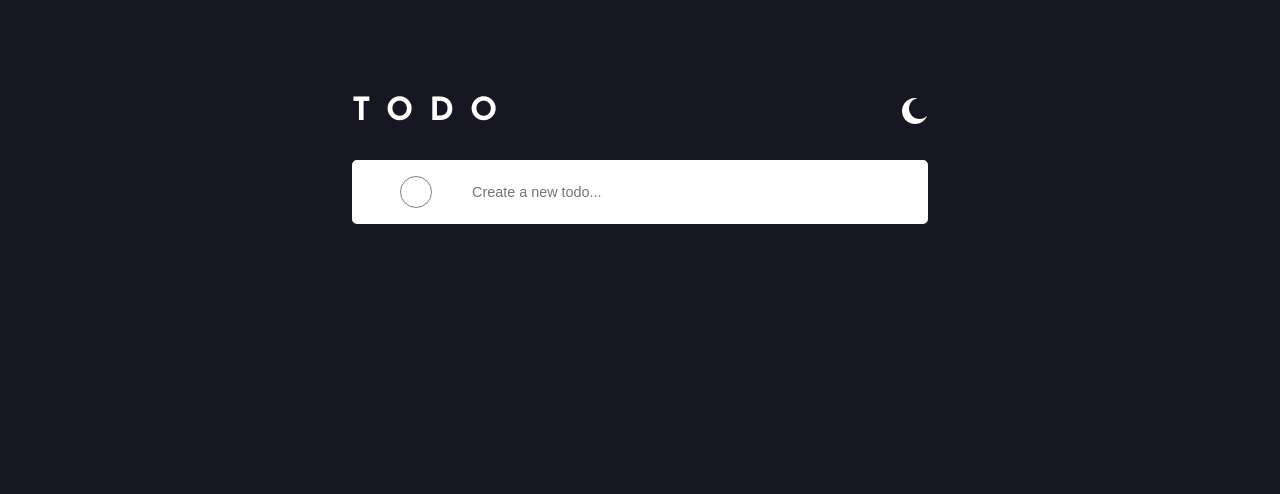
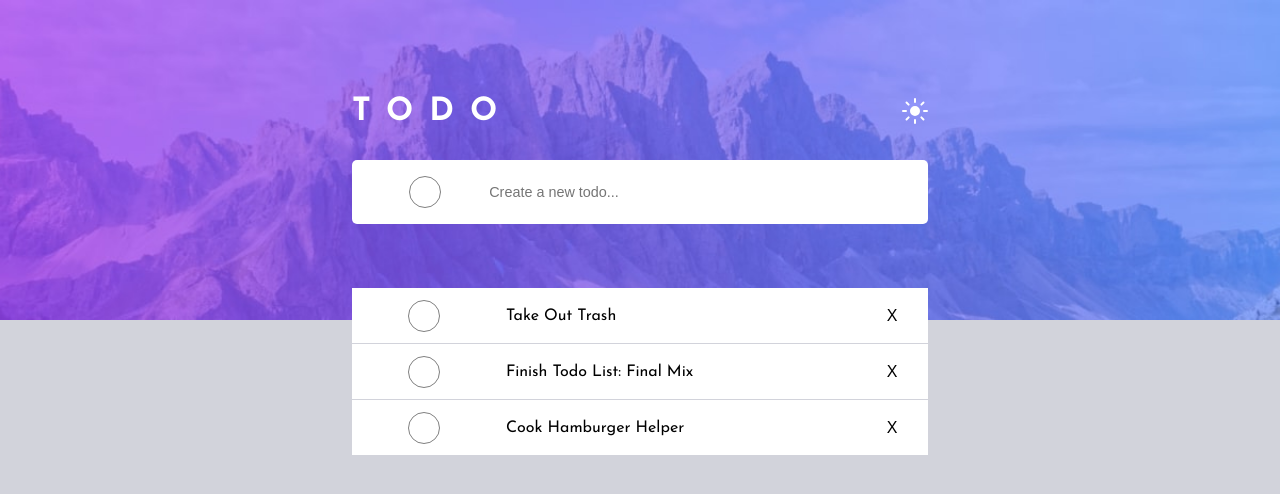
Before and after one commit to naser23/todo-app-react, a React (Create React App) app: page / in a window 1280 px wide. Shown: the top 494 px of the page. Built offline with nearby package versions, Linux system fonts and the light colour scheme.

Commit message:
restarted all the js again. Trying to have a more concrete way of changing themes and saving local storage.

```diff
--- a/src/App.js
+++ b/src/App.js
@@ -1,61 +1,19 @@
 import React from "react";
+import HeroImg from "./components/HeroImg";
+import DayImg from "./images/bg-desktop-light.jpg";
 import Header from "./components/Header";
 import InputForm from "./components/InputForm";
 import TodoItemList from "./components/TodoItemList";
-import { useState } from "react";
-import beginningTodos from "./data/BeginningTodos";
-import { StateTest } from "./components/StateTest";
-import HeroImg from "./components/HeroImg";
-import DayImgMobile from "./images/bg-mobile-light.jpg";
-
+import useLocalStorage from "./components/useLocalStorage";
+import BeginningTodos from "./data/BeginningTodos";
+import SunIcon from "./images/icon-sun.svg";
 import { v4 as uuidv4 } from "uuid";
+import MoonIcon from "./images/icon-moon.svg";
 
 function App() {
-  console.log(DayImgMobile);
-  // getting the beginning todos from local storage.
-  const storedTodos = JSON.parse(localStorage.getItem("todos")) || [];
+  const [todos, setTodos] = useLocalStorage("todos", BeginningTodos);
 
-  // seting an app level state varriable to track the list items
-  const [todos, setTodos] = useState(storedTodos);
-
-  // saves the items after every change and on refresh
-  localStorage.setItem("todos", JSON.stringify(todos));
-
-  function deleteTodo(id) {
-    setTodos(todos.filter((todo) => todo.id !== id));
-    console.log(todos);
-    localStorage.setItem("todos", JSON.stringify(todos));
-  }
-
-  // find out whether it is day or night on the app.
-  const toggledTheme =
-    localStorage.getItem("theme") || localStorage.setItem("theme", "day");
-
-  const [theme, setTheme, changeTheme] = StateTest(toggledTheme);
-  // toggle it to the opposite theme on click.
-
-  theme === "day"
-    ? (document.body.style.backgroundColor = "hsl(233, 11%, 84%)")
-    : (document.body.style.backgroundColor = "hsl(235, 21%, 11%)");
-
-  // change the color of the card, background, and header text to the corresponding theme.
-  // change the img src of the button and the ::after to the corresponding theme.
-  // save and store that preference in local storage
-
-  // theme styling
-  const lightCard = {
-    height: "100%",
-    background: "white",
-    borderRadius: "5px",
-  };
-
-  const darkCard = {
-    height: "100%",
-    background: "hsl(235, 24%, 19%)",
-    borderRadius: "5px",
-  };
-
-  // creating a new todo object and adding it to array of todos
+  // add todos
   function addTodo(text) {
     if (text !== "") {
       let newTodo = {
@@ -63,30 +21,23 @@ function App() {
         text: text,
       };
       setTodos([newTodo, ...todos]);
-      localStorage.setItem("todos", JSON.stringify(todos));
-      console.log(todos);
     } else {
       alert("please type something in the form");
     }
   }
 
+  // delete todos
+  function deleteTodo(id) {
+    setTodos(todos.filter((todo) => todo.id !== id));
+    console.log(todos);
+  }
+
   return (
     <main className="container">
-      {theme === "day" ? (
-        <>
-          <HeroImg />
-          <Header />
-          <InputForm handleAdd={addTodo} />
-          <TodoItemList beginningTodos={todos} handleDelete={deleteTodo} />
-        </>
-      ) : (
-        <>
-          <HeroImg />
-          <Header />
-          <InputForm handleAdd={addTodo} />
-          <TodoItemList beginningTodos={todos} handleDelete={deleteTodo} />
-        </>
-      )}
+      <HeroImg background={DayImg} />
+      <Header src={SunIcon} />
+      <InputForm handleAdd={addTodo} />
+      <TodoItemList todos={todos} handleDelete={deleteTodo} />
     </main>
   );
 }
--- a/src/components/Header.js
+++ b/src/components/Header.js
@@ -1,21 +1,11 @@
 import React from "react";
-import { StateTest } from "./StateTest";
-import SunIcon from "../images/icon-sun.svg";
-import MoonIcon from "../images/icon-moon.svg";
 
-function Header() {
-  const toggledTheme =
-    localStorage.getItem("theme") || localStorage.setItem("theme", "day");
-  const [theme, setTheme, changeTheme] = StateTest(toggledTheme);
-
+function Header({ src }) {
   return (
     <div className="header-area">
       <h1>TODO</h1>
-      <button onClick={changeTheme}>
-        <img
-          src={theme === "night" ? SunIcon : MoonIcon}
-          alt="theme-icon"
-        ></img>
+      <button>
+        <img src={src} alt="theme-icon" />
       </button>
     </div>
   );
--- a/src/components/HeroImg.js
+++ b/src/components/HeroImg.js
@@ -1,35 +1,13 @@
 import React from "react";
-import DayImgMobile from "../images/bg-mobile-light.jpg";
-import NightImgMobile from "../images/bg-mobile-dark.jpg";
-import { StateTest } from "./StateTest";
 
-function HeroImg() {
-  const toggledTheme =
-    localStorage.getItem("theme") || localStorage.setItem("theme", "day");
-  const [theme, setTheme, changeTheme] = StateTest(toggledTheme);
-
-  const lightMobileBg = {
-    backgroundImage: `url(${DayImgMobile})`,
+function HeroImg({ background }) {
+  const backgroundStyle = {
+    backgroundImage: `url(${background})`,
+    backgroundRepeat: "no-repeat",
     backgroundPosition: "center",
-    backgroundRepeat: "no-repeat",
     backgroundSize: "cover",
   };
-  const darkMobileBg = {
-    backgroundImage: `url(${NightImgMobile})`,
-    backgroundPosition: "center",
-    backgroundRepeat: "no-repeat",
-    backgroundSize: "cover",
-  };
-
-  return (
-    <>
-      {theme === "day" ? (
-        <div className="hero-img" style={{ lightMobileBg }}></div>
-      ) : (
-        <div className="hero-img" style={{ darkMobileBg }}></div>
-      )}
-    </>
-  );
+  return <div className="hero-img" style={backgroundStyle}></div>;
 }
 
 export default HeroImg;
--- a/src/components/InputForm.js
+++ b/src/components/InputForm.js
@@ -1,26 +1,27 @@
 import React from "react";
+import TodoItem from "./TodoItem";
 import { useState } from "react";
 
 function InputForm({ handleAdd }) {
   const [text, setText] = useState("");
 
-  function handleChange(e) {
-    setText(e.currentTarget.value);
-  }
-
-  function handleSubmit(e) {
+  function onSubmit(e) {
     e.preventDefault();
     handleAdd(text);
     setText("");
   }
 
+  function updateText(e) {
+    setText(e.currentTarget.value);
+  }
+
   return (
-    <form className="todo-form card" onSubmit={handleSubmit}>
+    <form className="todo-form card" onSubmit={onSubmit}>
       <span className="checkbox" type="checkbox"></span>
       <input
         type="text"
         placeholder="Create a new todo..."
-        onChange={handleChange}
+        onChange={updateText}
         value={text}
       />
     </form>
--- a/src/components/StateTest.js
+++ /dev/null
@@ -1,30 +0,0 @@
-import React from "react";
-import { useState } from "react";
-
-export function StateTest(initialValue) {
-  const [theme, setTheme] = useState(initialValue);
-
-  localStorage.setItem("theme", theme);
-
-  function changeTheme() {
-    // if (localStorage.getItem("theme") == "day") {
-    //   document.body.style.backgroundColor = "hsl(235, 21%, 11%)";
-    //   localStorage.setItem("theme", "night");
-    //   console.log(theme);
-    // } else if (localStorage.getItem("theme") == "night") {
-    //   document.body.style.backgroundColor = "hsl(233, 11%, 84%)";
-    //   localStorage.setItem("theme", "day");
-    // }
-
-    if (theme === "day") {
-      setTheme("night");
-      document.body.style.backgroundColor = "hsl(235, 21%, 11%)";
-      localStorage.setItem("theme", theme);
-    } else if (theme === "night") {
-      setTheme("day");
-      document.body.style.backgroundColor = "hsl(233, 11%, 84%)";
-      localStorage.setItem("theme", theme);
-    }
-  }
-  return [theme, setTheme, changeTheme];
-}
--- a/src/components/TodoItem.js
+++ b/src/components/TodoItem.js
@@ -1,56 +1,14 @@
 import React from "react";
-import { v4 as uuidv4 } from "uuid";
-import { StateTest } from "./StateTest";
-import { useState } from "react";
 import CheckIcon from "../images/icon-check.svg";
 
-function TodoItem({ item, handleDelete, card }) {
-  const listId = uuidv4();
-
-  const toggledTheme =
-    localStorage.getItem("theme") || localStorage.setItem("theme", "day");
-
-  const [theme, setTheme, changeTheme] = StateTest(toggledTheme);
-  const completedStyle = {
-    textDecoration: "line-through",
-    color: "hsl(233, 11%, 84%)",
-  };
-
-  const checkBackground = {
-    backgroundImage: "linear-gradient(hsl(192, 100%, 67%), rgb(192, 88, 243))",
-  };
-
-  const [isCompleted, setIsCompleted] = useState(false);
-
-  function toggleComplete() {
-    setIsCompleted(!isCompleted);
-  }
-
+function TodoItem({ todo, handleDelete }) {
   return (
     <li className="list-item card">
-      {isCompleted ? (
-        <>
-          <span
-            className="checkbox"
-            type="checkbox"
-            onClick={toggleComplete}
-            style={checkBackground}
-          >
-            <img className="check-icon" src={CheckIcon} alt="check-icon" />
-          </span>
-          <p style={completedStyle}>{item.text}</p>
-        </>
-      ) : (
-        <>
-          <span
-            className="checkbox"
-            type="checkbox"
-            onClick={toggleComplete}
-          ></span>
-          <p>{item.text}</p>
-        </>
-      )}
-      <button className="delete-button" onClick={() => handleDelete(item.id)}>
+      <span className="checkbox" type="checkbox">
+        <img className="check-icon" src={CheckIcon} alt="" />
+      </span>
+      <p>{todo.text}</p>
+      <button className="delete-button" onClick={() => handleDelete(todo.id)}>
         X
       </button>
     </li>
--- a/src/components/TodoItemList.js
+++ b/src/components/TodoItemList.js
@@ -1,19 +1,12 @@
 import React from "react";
 import TodoItem from "./TodoItem";
 
-import { v4 as uuidv4 } from "uuid";
-
-function TodoItemList({ beginningTodos, handleDelete, card }) {
+function TodoItemList({ todos, handleDelete }) {
   return (
     <section className="list-items-area">
       <ul>
-        {beginningTodos.map((item) => (
-          <TodoItem
-            key={item.id}
-            item={item}
-            handleDelete={handleDelete}
-            card={card}
-          />
+        {todos.map((todo) => (
+          <TodoItem key={todo.id} todo={todo} handleDelete={handleDelete} />
         ))}
       </ul>
     </section>
--- /dev/null
+++ b/src/components/useLocalStorage.js
@@ -0,0 +1,21 @@
+import { useState, useEffect } from "react";
+
+function getSavedValue(key, initialValue) {
+  const startingData = JSON.parse(localStorage.getItem(key));
+  if (startingData) return startingData;
+
+  if (initialValue instanceof Function) return initialValue();
+  return initialValue;
+}
+
+export default function useLocalStorage(key, initialValue) {
+  const [value, setValue] = useState(() => {
+    return getSavedValue(key, initialValue);
+  });
+
+  useEffect(() => {
+    localStorage.setItem(key, JSON.stringify(value));
+  }, [value]);
+
+  return [value, setValue];
+}
--- a/src/css/main.css
+++ b/src/css/main.css
@@ -11,10 +11,8 @@
   border-radius: 5px;
 }
 
-.card-dark {
-  height: 100%;
+.card.dark {
   background: #25273c;
-  border-radius: 5px;
 }
 
 body {
@@ -90,8 +88,8 @@ body {
 #root .container .todo-form {
   display: -ms-grid;
   display: grid;
-  -ms-grid-columns: 0.5fr 2fr;
-      grid-template-columns: 0.5fr 2fr;
+  -ms-grid-columns: 0.6fr 2fr;
+      grid-template-columns: 0.6fr 2fr;
   border-radius: 5px;
   height: 3.5rem;
   padding: 0 0.5rem;
@@ -131,12 +129,10 @@ body {
   height: 3.5rem;
   display: -ms-grid;
   display: grid;
-  -ms-grid-columns: 0.4fr 1fr 0.4fr;
-      grid-template-columns: 0.4fr 1fr 0.4fr;
+  -ms-grid-columns: 0.4fr 1fr 0.2fr;
+      grid-template-columns: 0.4fr 1fr 0.2fr;
   border-bottom: 0.5px solid #d2d3db;
   border-radius: 0px;
-  padding: 0 0.5rem;
-  border-radius: 5px;
 }
 
 #root .container .list-items-area ul .list-item p {
@@ -154,11 +150,24 @@ body {
   border-bottom-right-radius: 5px;
 }
 
+#root .container .list-items-area ul .list-item .delete-button.dark {
+  background: #25273c;
+}
+
 #root .container .list-items-area ul .list-item button {
   border: none;
   outline: none;
   background-color: white;
   font-size: 1rem;
+}
+
+#root .container .list-items-area ul .list-item.dark {
+  background: #25273c;
+  border-bottom: 0.5px solid #9394a5;
+}
+
+#root .list-items-area.dark {
+  background: #25273c;
 }
 
 #root .checkbox {
--- a/src/scss/main.scss
+++ b/src/scss/main.scss
@@ -12,10 +12,8 @@
   border-radius: 5px;
 }
 
-.card-dark {
-  height: 100%;
+.card.dark {
   background: $very-dark-desaturated-blue;
-  border-radius: 5px;
 }
 
 body {
@@ -72,7 +70,7 @@ body {
 
     .todo-form {
       display: grid;
-      grid-template-columns: 0.5fr 2fr;
+      grid-template-columns: 0.6fr 2fr;
       border-radius: 5px;
       height: 3.5rem;
       padding: 0 0.5rem;
@@ -109,11 +107,11 @@ body {
         .list-item {
           height: 3.5rem;
           display: grid;
-          grid-template-columns: 0.4fr 1fr 0.4fr;
+          grid-template-columns: 0.4fr 1fr 0.2fr;
           border-bottom: 0.5px solid $light-grayish-blue;
           border-radius: 0px;
-          padding: 0 0.5rem;
-          border-radius: 5px;
+          // padding: 0 0.5rem;
+          // border-radius: 5px;
 
           p {
             display: flex;
@@ -125,6 +123,10 @@ body {
             border-top-right-radius: 5px;
             border-bottom-right-radius: 5px;
           }
+
+          .delete-button.dark {
+            background: $very-dark-desaturated-blue;
+          }
           button {
             border: none;
             outline: none;
@@ -132,8 +134,17 @@ body {
             font-size: 1rem;
           }
         }
+
+        .list-item.dark {
+          background: $very-dark-desaturated-blue;
+          border-bottom: 0.5px solid $dark-grayish-blue;
+        }
       }
     }
+  }
+
+  .list-items-area.dark {
+    background: $very-dark-desaturated-blue;
   }
   .checkbox {
     width: 2rem;
```
Also changed, not shown: 1 other file (tests, documents, lock files or other folders).
